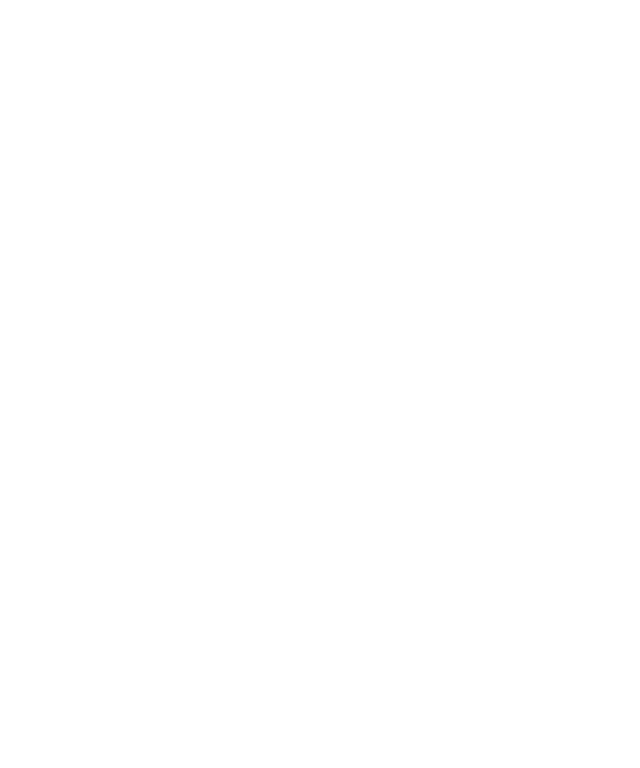
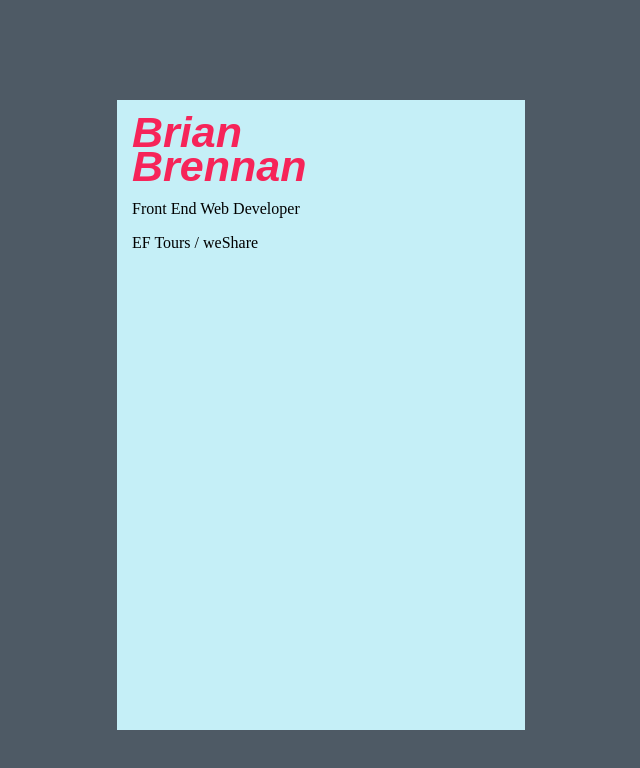
Before and after one commit to brianbrennan/business_card, a website: page index.html in a window 1280 px wide. Shown: the whole page, without its empty margins (334-974 px from the left). Drawn offline with Linux system fonts and the light colour scheme.

Commit message:
Trying to figure out some styles or whatever

```diff
--- a/index.html
+++ b/index.html
@@ -8,7 +8,16 @@
 <body>
     <section class="overlay">
         <section class="business-card">
-
+            <h1 class="person-name">
+                Brian
+                <br>Brennan
+            </h1>
+            <p class="person-role">
+                Front End Web Developer
+            </p>
+            <p class="person-business">
+                EF Tours / weShare
+            </p>
         </section>
     </section>
 </body>
--- a/styles.scss
+++ b/styles.scss
@@ -1,23 +1,23 @@
-/*------------------------------------------------------------------------------*\
+/*-----------------------------------------------------------------------------*\
 	Styles for Business Card project, for Front End Developer Chapter Meeting
-\*------------------------------------------------------------------------------*/
+\*-----------------------------------------------------------------------------*/
 
-/*------------------------*\
+/*-----------------------*\
 	Contents
 		- Variables
 		- Typefaces
 		- Business Card
-\*------------------------*/
+\*-----------------------*/
 
-/*--------------*\
+/*-------------*\
 	Variables
-\*--------------*/
+\*-------------*/
 
 //Colors
-$color-white: #FFF;
-$color-black: #000;
-$color-grey: #636363;
-$color-red: #F00;
+$color-white: #C5EFF7;
+$color-black: #22313F;
+$color-grey: #95A5A6;
+$color-red: #F62459;
 
 //Sizing
 $tny: 8px;
@@ -34,9 +34,42 @@ $regFontSize: 13px;
 $lgFontSize: 20px;
 $xlFontSize: 43px;
 
-/*--------------*\
+/*-------------*\
 	Typefaces
-\*--------------*/
-@import url('https://fonts.googleapis.com/css?family=Poppins:400,900i');
+\*-------------*/
+@import url('https://fonts.googleapis.com/css?family=Montserrat:400,700,900i');
 
-$poppins: 'Poppins', sans-serif;
+$montserrat: 'Montserrat', sans-serif;
+
+/*-----------------*\
+	Business Card
+\*-----------------*/
+
+.overlay {
+	background-color: rgba($color-black, 0.8);
+	position: fixed;
+	top: 0;
+	left: 0;
+	height: 100%;
+	width: 100%;
+}
+
+.business-card {
+	background-color: $color-white;
+	width: 378px;
+	height: 600px;
+	position: absolute;
+	left: calc(50% - (378px/2));
+	top: calc(50% - (600px/2));
+	padding: $sm;
+}
+
+.person-name {
+	font-weight: 900;
+	font-style: italic;
+	font-family: $montserrat;
+	color: $color-red;
+	font-size: $xlFontSize;
+	line-height: 0.8;
+	margin: 0;
+}
```
Also changed, not shown: styles.min.css.
